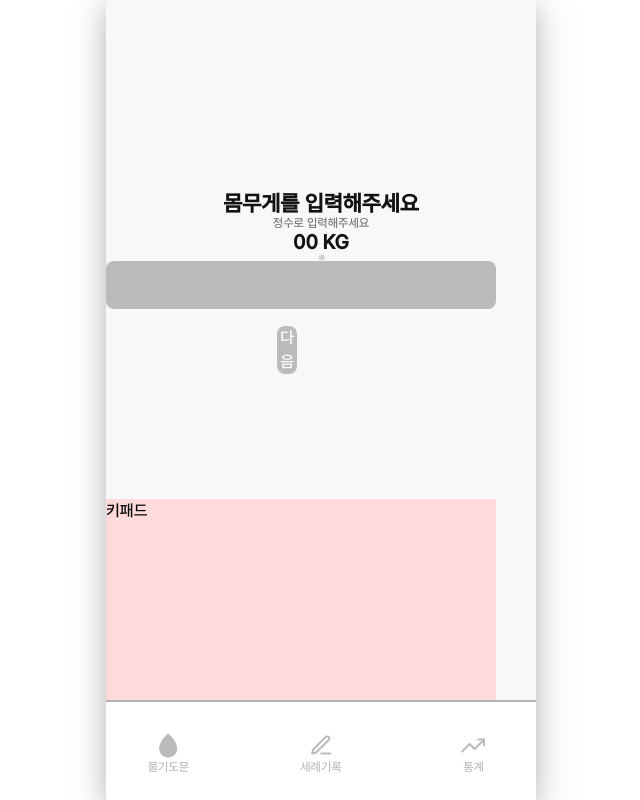
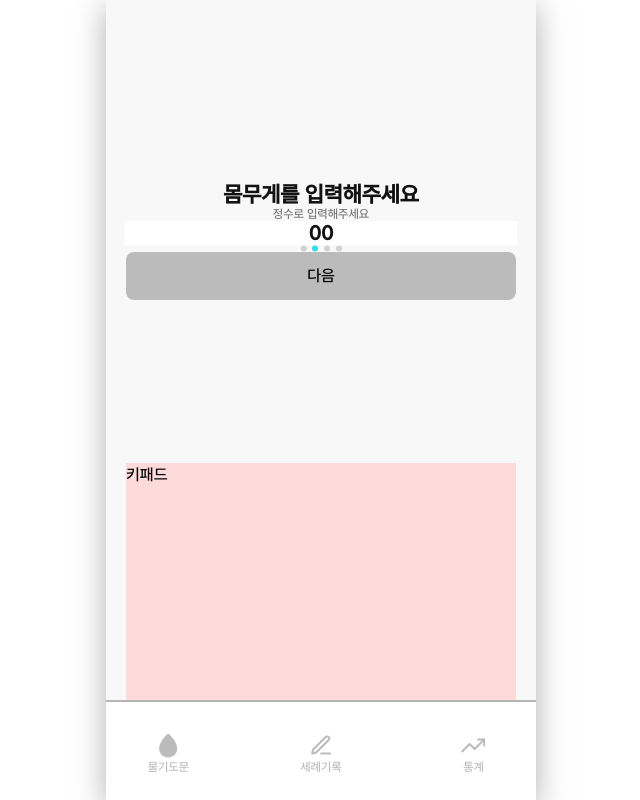
Before and after one commit to GDG-FRONT/TEAM2, a React (Create React App) app: page /weight-input in a window 1280 px wide. Shown: the whole page, without its empty margins (319-959 px from the left). Built offline with nearby package versions, Linux system fonts and the light colour scheme.

Commit message:
Feat.weightinput

```diff
--- a/src/page/setup/pages/WeightInput.jsx
+++ b/src/page/setup/pages/WeightInput.jsx
@@ -1,15 +1,36 @@
 import React, { useState } from "react";
-import { useNavigate } from 'react-router-dom';
-import '../../../scss/index/_weight.scss';
-import status from '../../../assets/setup/status_page_2.svg';
-import StatusButton from '../components/StatusButton';
+import { useNavigate } from "react-router-dom";
+import "../../../scss/index/_weight.scss";
+import status from "../../../assets/setup/status_page_2.svg";
 
 const WeightInput = () => {
   const [weight, setWeight] = useState("00");
+  const [showError, setShowError] = useState(false);
   const navigate = useNavigate();
 
   const handleNextClick = () => {
-    navigate('/Age-input'); // 나이 입력 페이지로 이동
+    const weightValue = parseFloat(weight);
+    // 1kg이하일떄 오류창
+    if (weightValue < 1 || isNaN(weightValue)) {
+      setShowError(true);
+    }
+    else {
+      navigate("/Age-input"); // 나이 입력 페이지로 이동
+    }
+  };
+
+  // 오류창 닫기
+  const closeErrorModal = () => {
+    setShowError(false);
+  };
+
+  const handleInputChange = (e) => {
+    const inputValue = e.target.value;
+
+    // 숫자만 입력 가능하도록 만듬!
+    if (/^\d*$/.test(inputValue)) {
+      setWeight(inputValue);
+    }
   };
 
   return (
@@ -17,20 +38,36 @@ const WeightInput = () => {
       <div className="weight_content">
         <div className="weight_title">몸무게를 입력해주세요</div>
         <p className="weight_sub">정수로 입력해주세요</p>
-        <div className="weight_info">{weight} KG</div>
 
+        <input
+          className="weight_info"
+          value={weight}
+          onChange={handleInputChange}
+          placeholder="00kg"
+        />
 
         <div className="indicator">
-          <img src={status} />
+          <img src={status} alt="Status Indicator" />
         </div>
 
-        <button className="next-button" onClick={handleNextClick}>
-          <StatusButton />
+        <button className="weight_next-button" onClick={handleNextClick}>
+          다음
         </button>
       </div>
-      <div className="keypad">
-        키패드
-      </div>
+
+      <div className="keypad">키패드</div>
+
+      {showError && (
+        <div className="error-modal">
+          <div className="error-content">
+            <div className="error_title">오류</div>
+            <div className="error_sub">체중은 1KG 이상 이어야 합니다.</div>
+            <button className="error_button" onClick={closeErrorModal}>
+              <div className="error_text">다시 입력하기</div>
+            </button>
+          </div>
+        </div>
+      )}
     </div>
   );
 };
--- a/src/scss/index/_weight.scss
+++ b/src/scss/index/_weight.scss
@@ -3,7 +3,9 @@
   flex-direction: column;
   height: 100vh;
   background-color: #f8f8f8;
-}
+  padding: 18px 20px 36px 20px;
+  align-items: center;
+  justify-content: flex-start;
 
   .weight_content {
     flex: 1;
@@ -11,6 +13,8 @@
     flex-direction: column;
     align-items: center;
     justify-content: center;
+    width: 100%;
+    max-width: 390px;
 
     .weight_title {
       color: var(--black, #121212);
@@ -52,16 +56,20 @@
     }
 
     .indicator {
+      display: flex;
+      align-items: center;
+      gap: 6px;
     }
 
-  .next-button {
+    .weight_next-button {
       display: flex;
+      width: 100%;
+      max-width: 390px; /* 버튼 너비 고정 */
       height: 48px;
-    padding: 10px;
+      flex-direction: column;
+      align-items: center;
       justify-content: center;
-    align-items: center;
-    gap: 10px;
-    align-self: stretch;
+      gap: 22px;
       border-radius: 8px;
       background: var(--gray-2, #BBB);
     }
@@ -69,10 +77,79 @@
 
   .keypad {
     display: flex;
-  width: 390px;
+    width: 100%;
+    //max-width: 390px;
     height: 301px;
     align-items: flex-start;
-  gap: 10px;
     flex-shrink: 0;
     background: #FFDADA;
   }
+}
+
+.error-modal {
+  border-radius: 8px;
+  background: #FFF;
+  position: fixed;
+  top: 50%;
+  left: 50%;
+  transform: translate(-50%, -50%);
+  border-radius: 8px;
+  box-shadow: 0 4px 10px rgba(0, 0, 0, 0.2);
+  padding: 20px;
+  text-align: center;
+  z-index: 1000;
+  width: 100%;
+  max-width: 300px;
+}
+
+.error_title {
+  align-self: stretch;
+  color: #000;
+  text-align: center;
+
+  /* sB20 */
+  font-family: Pretendard;
+  font-size: 20px;
+  font-style: normal;
+  font-weight: 600;
+  line-height: normal;
+  text-transform: uppercase;
+}
+
+.error_sub {
+  color: #000;
+  text-align: center;
+
+  /* M16 */
+  font-family: Pretendard;
+  font-size: 16px;
+  font-style: normal;
+  font-weight: 500;
+  line-height: normal;
+  text-transform: uppercase;
+}
+
+.error_button {
+  cursor: pointer;
+  display: flex;
+  height: 48px;
+  justify-content: center;
+  align-items: center;
+  border-radius: 8px;
+  background: var(--gray-10, #3C3C3C);
+  width: 100%;
+  max-width: 200px;
+  margin: 0 auto;
+
+  .error_text {
+    color: var(--white, #FFF);
+
+    /* sB16 */
+    font-family: Pretendard;
+    font-size: 16px;
+    font-style: normal;
+    font-weight: 600;
+    line-height: normal;
+    text-transform: uppercase;
+  }
+}
```
Also changed, not shown: src/assets/setup/status_page_2.svg. Lines whose indentation alone changed are shown as unchanged.
